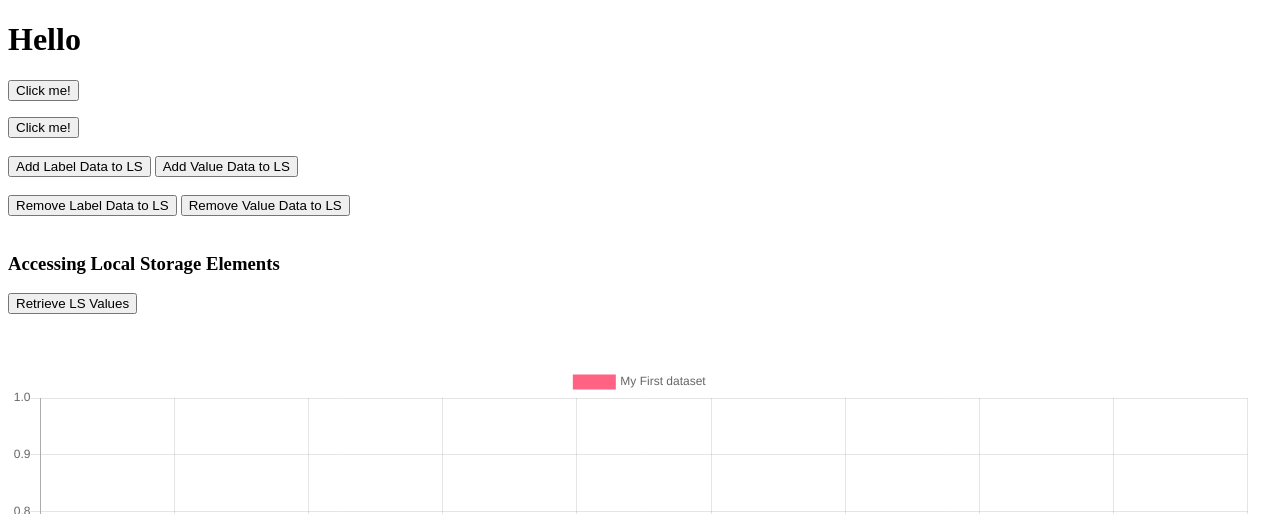
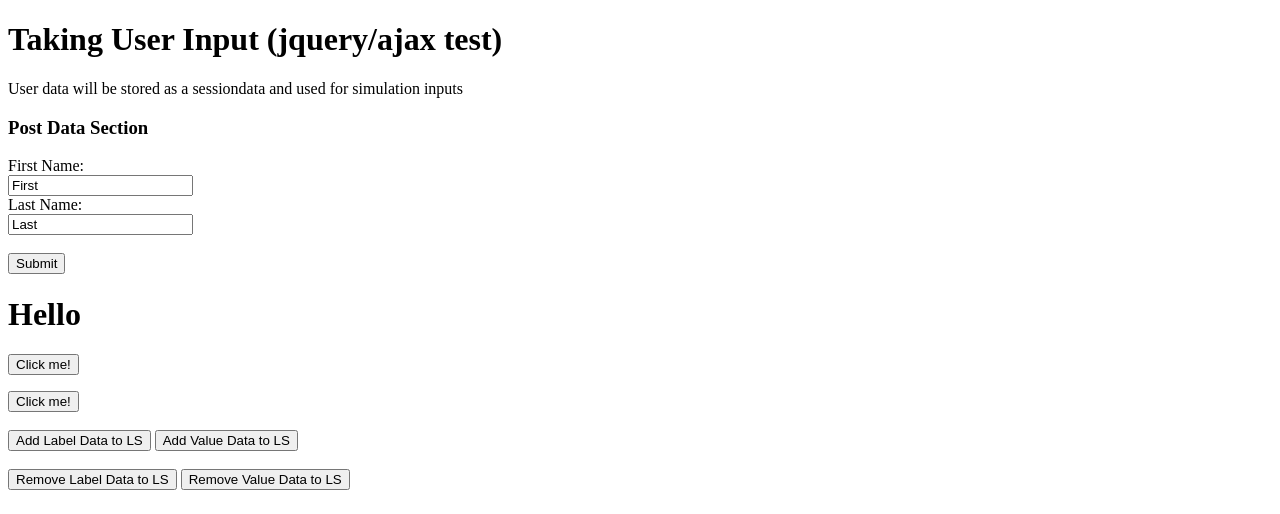
Before and after one commit to 4theKnowledge/retirement_simulation, a Python web app: template flask/templates/index.html in a window 1280 px wide. Shown: the top 514 px of the page. Run offline with Jinja, Linux system fonts and the light colour scheme; the template is opened without the code that fills it, so the values that code supplies are empty; some libraries are stand-ins or nearby versions.

Commit message:
user input using jquery/ajax working

```diff
--- a/flask/templates/index.html
+++ b/flask/templates/index.html
@@ -7,9 +7,23 @@
         <meta name="viewport" content="width=device-width, initial-scale=1">
         <link rel="stylesheet" href="">
         <script src="https://cdn.jsdelivr.net/npm/chart.js@2.8.0"></script>
+        <script src="https://ajax.googleapis.com/ajax/libs/jquery/3.4.1/jquery.min.js"></script>
     </head>
     <body>
-        <script scr='/static/js/basicfncs.js'></script>
+        <h1>Taking User Input (jquery/ajax test)</h1>
+        <p>User data will be stored as a sessiondata and used for simulation inputs</p>
+        <h3>Post Data Section</h3>
+        <form id='inputForm' method='post'>
+            First Name:<br>
+            <input type="text" name="FirstName" id="FirstName" value="First">
+            <br>
+            Last Name:<br>
+            <input type="text" name="LastName" id="LastName" value="Last">
+            <br><br>
+            <input type="submit" value="Submit">
+        </form>
+
+
         <h1>Hello {{ name }}</h1>
         <p>{{ data }}</p>
         <button type="button" onclick="showDateTime('demo')">Click me!</button>
@@ -51,6 +65,20 @@
         localStorage.getItem(key);
     };
 
+    // SessionStorage
+    // Saved in JSON string format
+    function setItemSS(key, value) {
+        sessionStorage.setItem(key, value);
+    };
+
+    function removeItemSS(key) {
+        sessionStorage.removeItem(key);
+    };
+
+    function getItemSS(key) {
+        sessionStorage.getItem(key);
+    };
+
     // Logging Functionality
     function consoleLogger(msg) {
         console.log(msg);
@@ -66,7 +94,35 @@
         document.getElementById(id).innerHTML = data;
     };
 
+    // AJAX for User Input
+    $('#inputForm').submit(function(event) {
+
+        /* Stop form from submitting normally */
+        event.preventDefault();
+
+        /* get form values */
+        var firstName = $("#FirstName").val();
+        var lastName = $('#LastName').val();
+        alert(firstName);
+        alert(lastName);
+
+        // var form = document.getElementById('inputForm'),
+        //     firstName = form.find('input[name="FirstName]"').val(),
+        //     lastName = form.find('input[name="LastName]"').val();
+
+        /* send the data using post */
+        var posting = $.post('/postmethod', {
+            javascript_data: JSON.stringify([firstName, lastName]) /* convert array to string to send across server */
+        });
+
+        posting.done(function(data) {
+            alert('success');
+        });
+    });
+
     </script>
+
+
     <script>
     var ctx = document.getElementById('myChart').getContext('2d');
     var labels = '{{ data[0] }}';
@@ -90,4 +146,5 @@
         options: {}
     });
     </script>
+
 </html>
```
Also changed, not shown: flask/app.py (+9 -0 lines).
